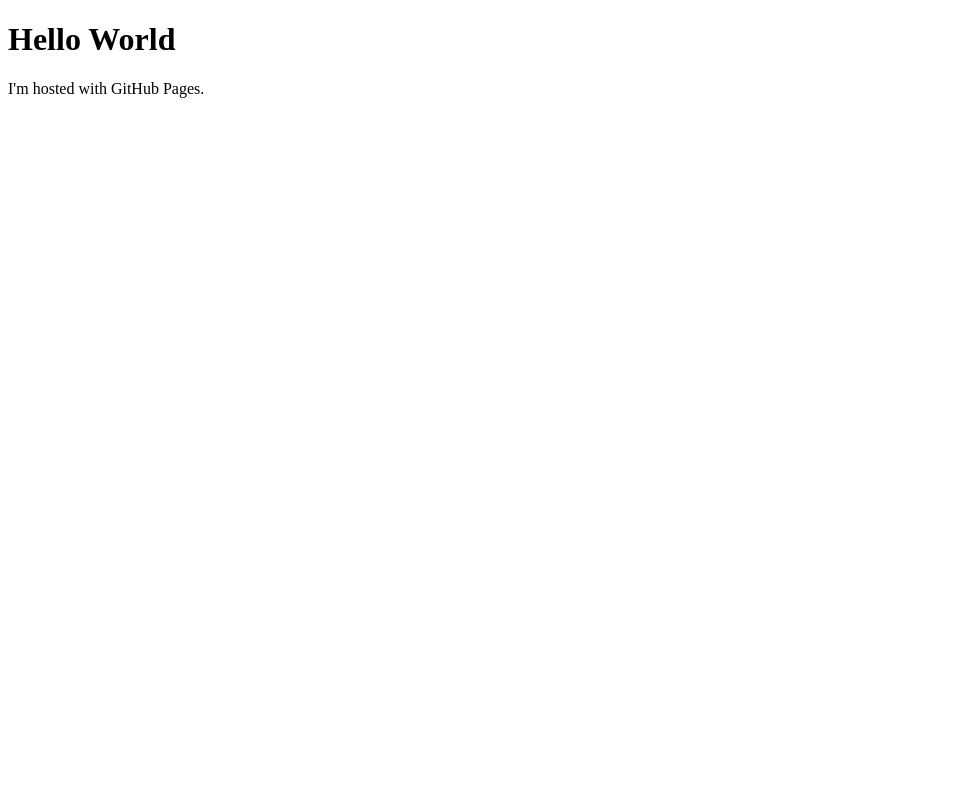
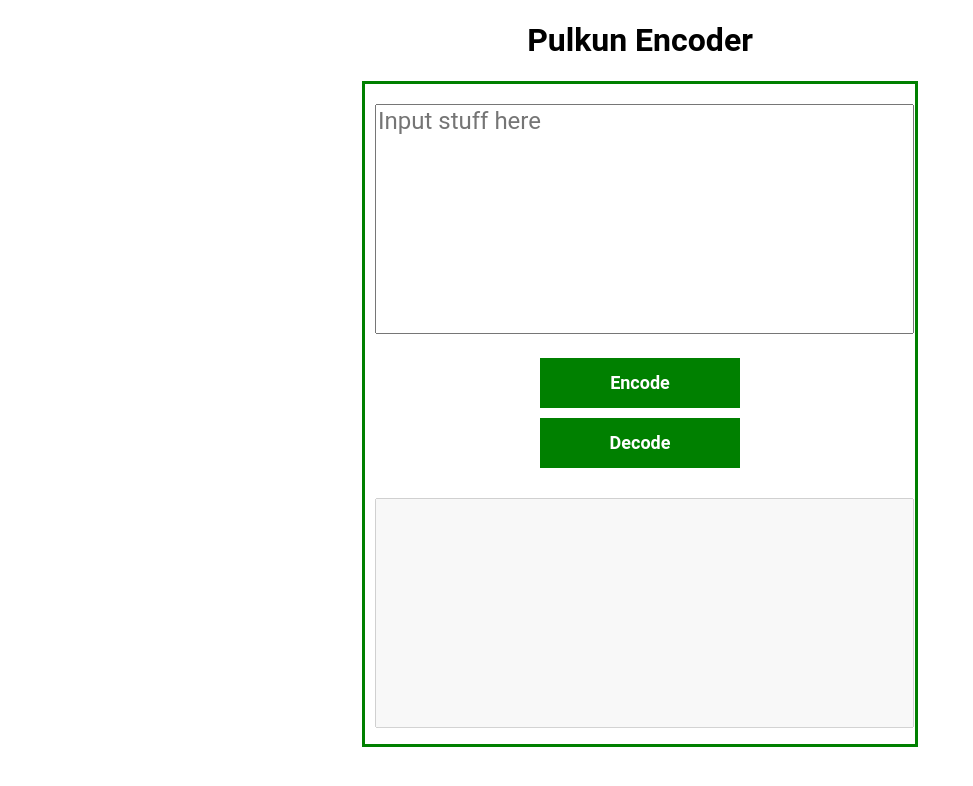
Before and after one commit to BeetruthDev/pulkun-encoding, a plain HTML site: page index.html in a window 1280 px wide. Shown: the whole page, without its empty margins (0-973 px from the left). Drawn offline with Linux system fonts and the light colour scheme; files that its build step writes are made by us from their sources.

Commit message:
Test change

```diff
--- a/index.html
+++ b/index.html
@@ -1,7 +1,18 @@
 <!DOCTYPE html>
-<html>
+
+<head>
+  <title>Pulkun Encoder</title>
+  <link rel="icon" href="Icons/Pulkun.webp" type="image/x-icon">
+  <link rel="stylesheet" href = "PulkunEncoding.css">
+</head>
 <body>
-<h1>Hello World</h1>
-<p>I'm hosted with GitHub Pages.</p>
+  <h1 class="title">Pulkun Encoder</h1>
+  <div class="center">
+    <textarea rows="8" cols="37" placeholder="Input stuff here"></textarea>
+    <div class="buttons-div">
+      <button>Encode</button>
+      <button>Decode</button>
+    </div>
+    <textarea rows="8" cols="37" disabled></textarea>
+  </div>
 </body>
-</html>
```
